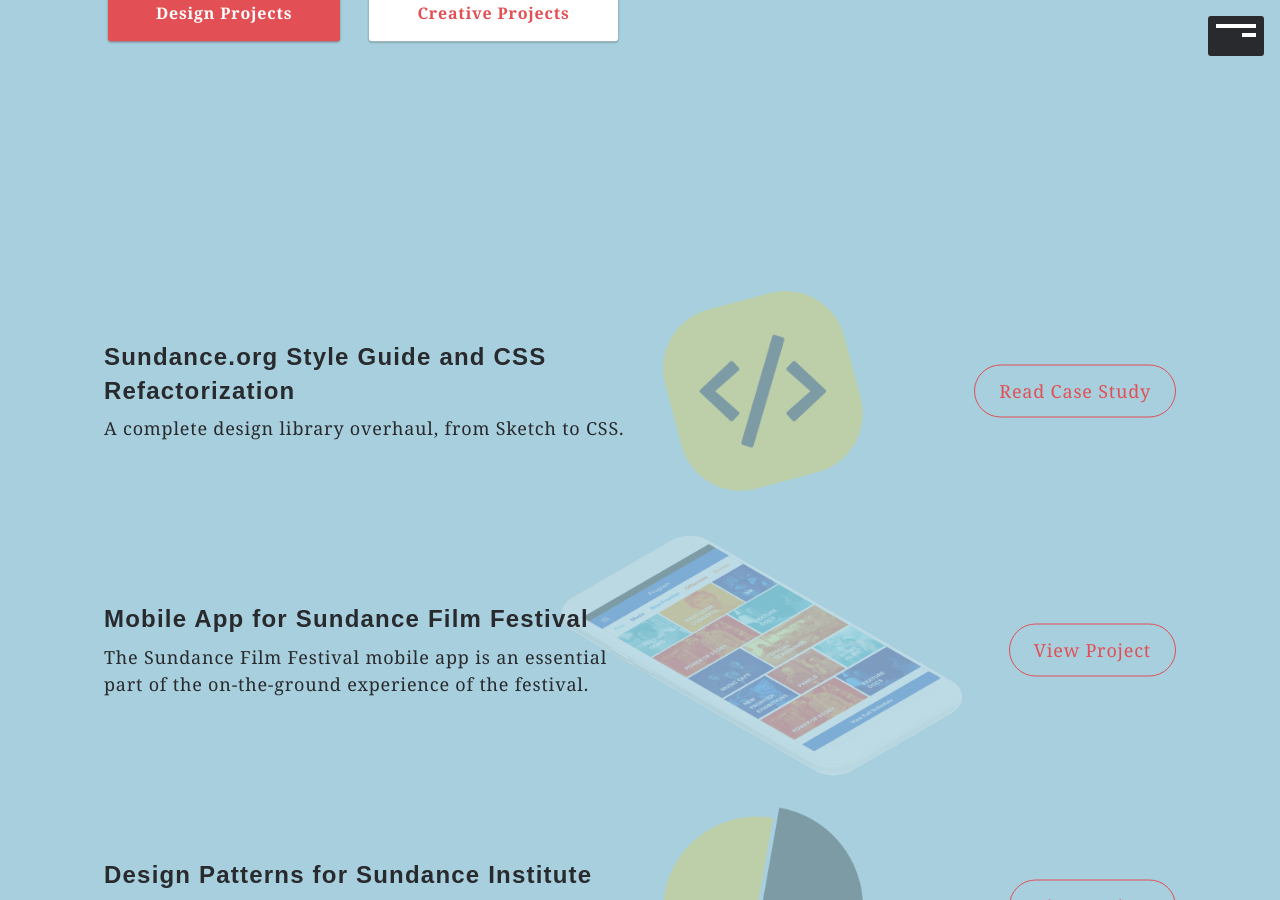
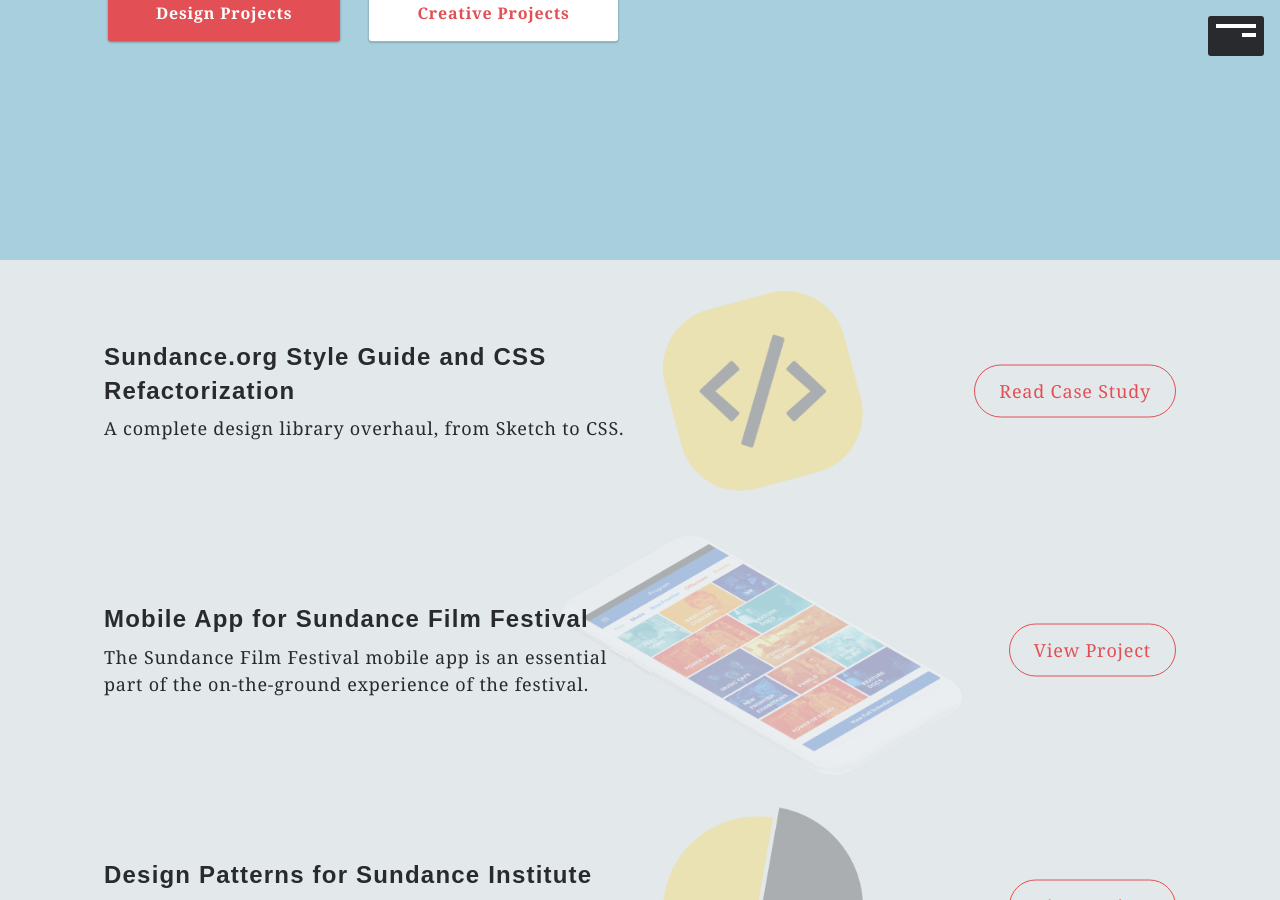
Before and after one commit to kirbyyardley/portfolio, a Jekyll site: the page built from index.md, in a window 1280 px wide and 900 px high, scrolled down 460 px. Built offline with Jekyll 4.4.1, drawn with Linux system fonts in a browser that asks for light colours; some web fonts are replaced.

Commit message:
minor color fix

```diff
--- a/_sass/components/_components.projects.scss
+++ b/_sass/components/_components.projects.scss
@@ -36,13 +36,13 @@
   &:before {
     z-index: 1;
     width: 100vw;
-    background-color: $color-1;
+    background-color: #e3e8eb;
 
   }
   &:after {
     z-index: 2;
     width: 0;
-    background-color: #e3e8eb;
+    background-color: $color-1;
   }
   &:before, &:after {
     content: '';
```
Also changed, not shown: assets/img/photo-preview.png.
